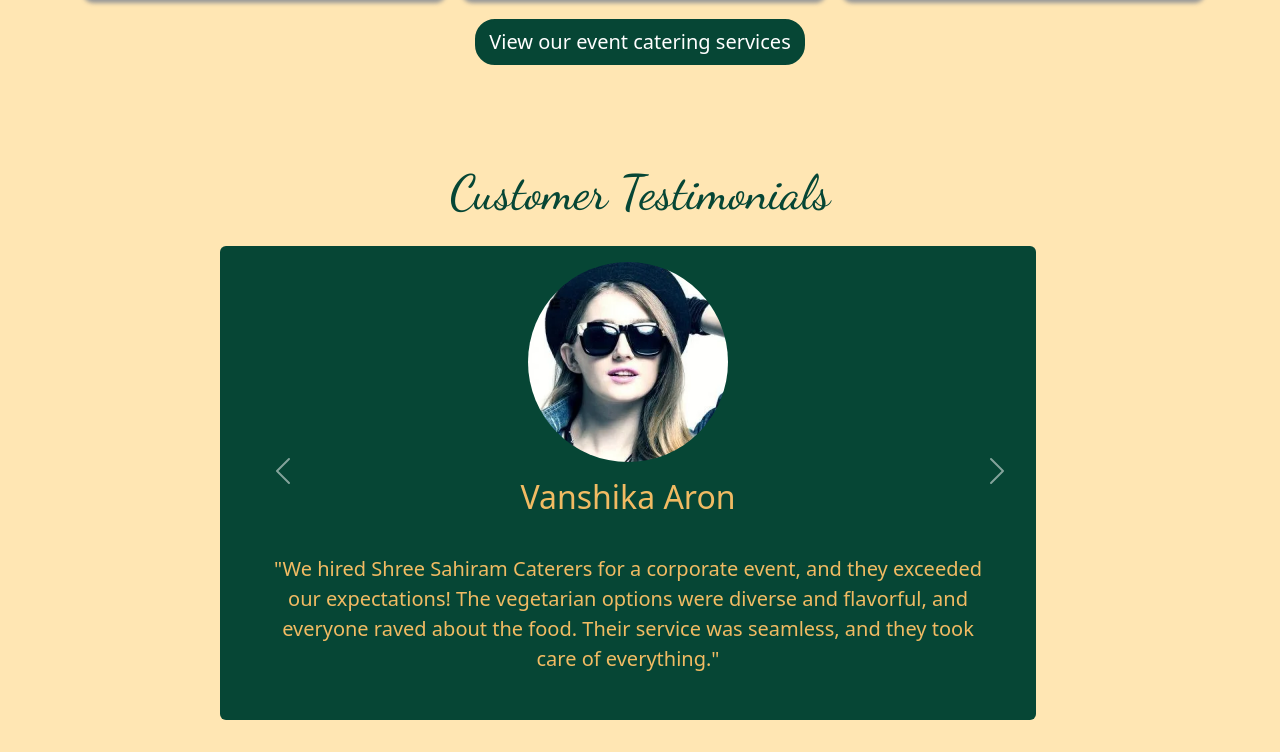
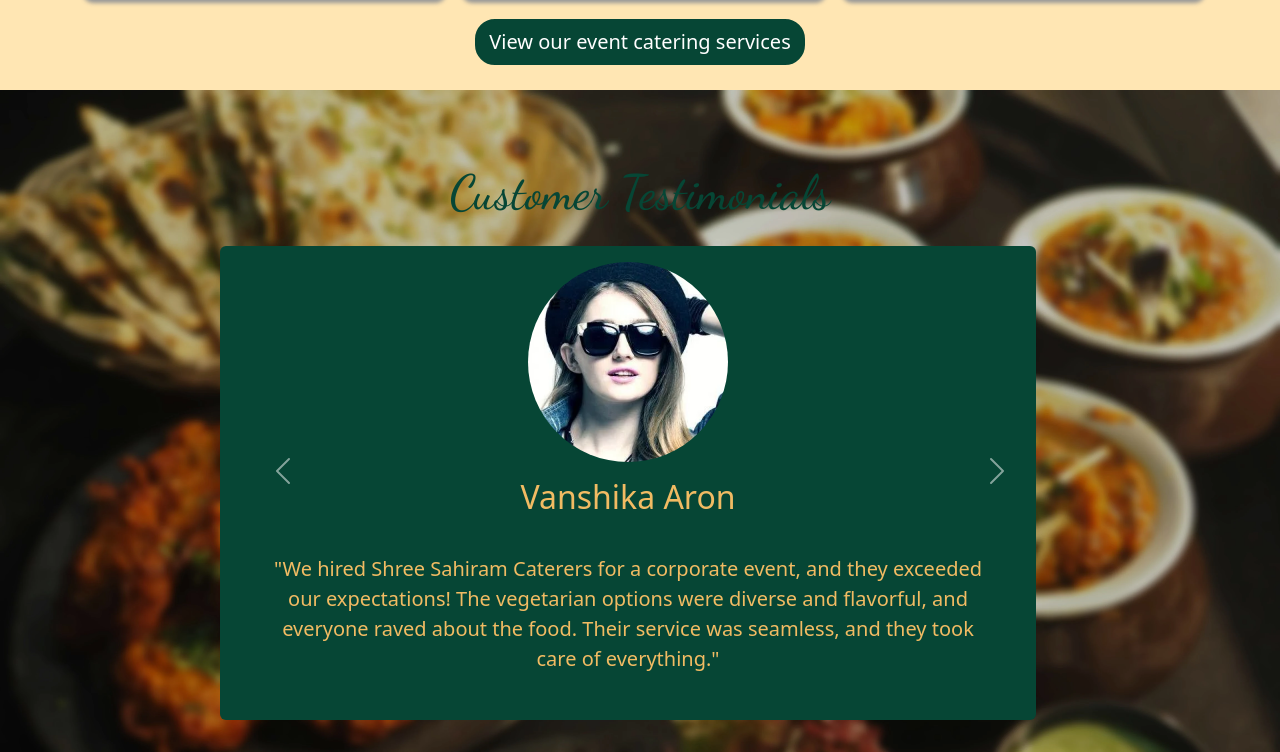
Before and after one commit to Yash8077/Food_Catering_Website, a website: page home.html in a window 1280 px wide. Shown: the part 2288-3040 px from the top of the page. Drawn offline with nearby package versions, Linux system fonts and the light colour scheme.

Commit message:
Add background image to testimonials section

```diff
--- a/public/css/style1.css
+++ b/public/css/style1.css
@@ -407,6 +407,7 @@ background-size:cover;
   color:#064635;
 }
 #testimonials{
+  background-image: url('testimonial.webp');
   padding-left: 5%;
   padding-right:5%;
   padding-bottom:7%;
```
Also changed, not shown: public/css/contact_us.jpeg (deleted), public/css/contact_us.webp (added), public/css/testimonial.jpg (deleted), public/css/testimonial.webp (added), 3 other files.
